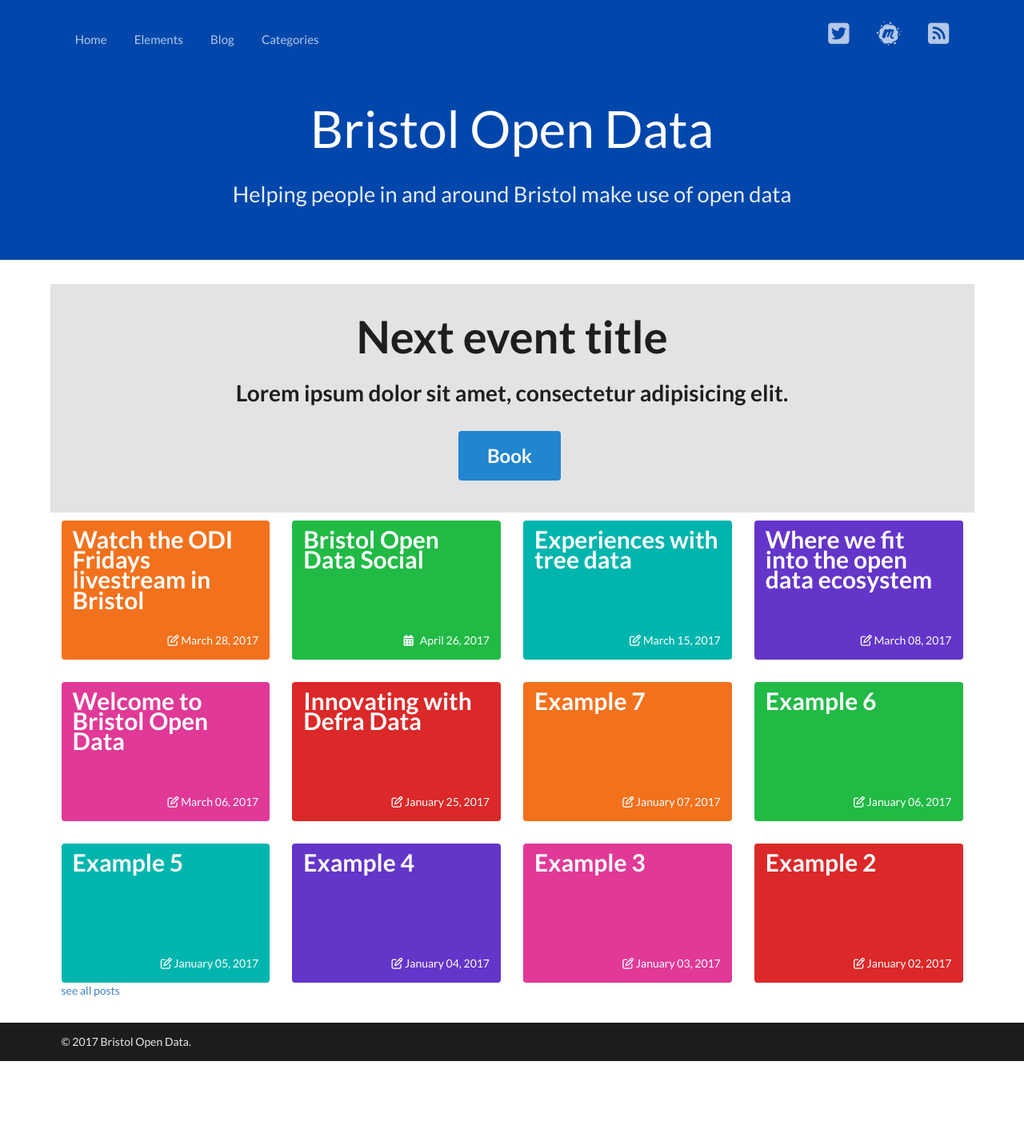
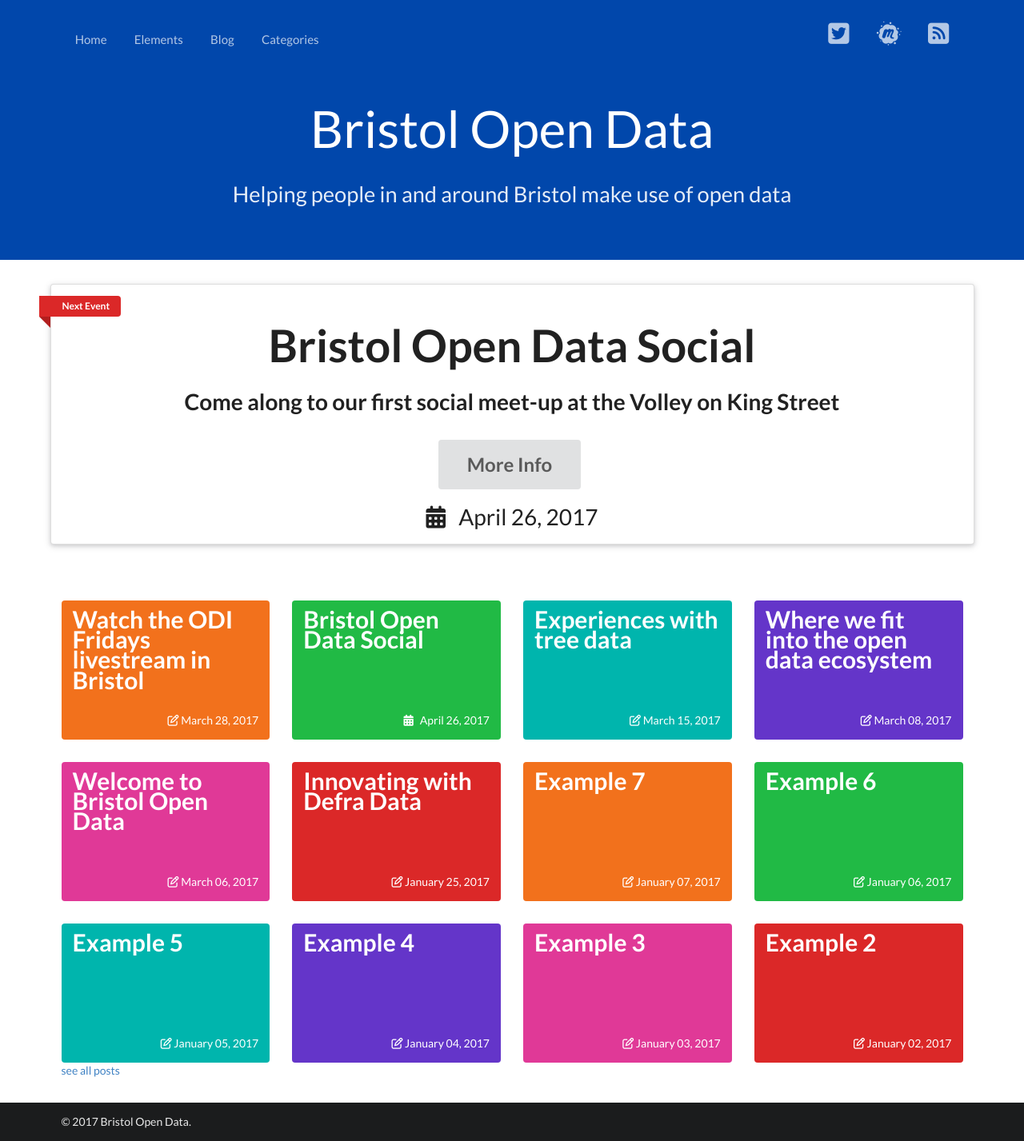
Before and after one commit to BristolOpenData/BristolOpenData.github.io, a Jekyll site: the page built from index.md, in a window 1280 px wide. Shown: the whole page at 80% size. Built offline with Jekyll 4.4.1, drawn with Linux system fonts in a browser that asks for light colours; nearby versions of some CDN libraries; before the commit the page ends 1327 px from its top, so only the background shows below that.

Commit message:
Next Event (hero space)

```diff
--- a/_includes/hero.html
+++ b/_includes/hero.html
@@ -1,7 +1,24 @@
-<div id="hero" class="row center aligned">
-    <div class="sixteen wide column">
-        <h3>Next event title</h3>
-        <p class="strapline"><strong>Lorem ipsum dolor sit amet, consectetur adipisicing elit.</strong></p>
-        <p><a href="mailto:someone@example.com" class="massive ui button blue">Book</a></p>
-    </div>
+<div id="hero" class="sixteen wide column">
+        {% for post in site.categories.events limit: 1 %}
+
+    <div class="ui raised segment" >
+            <a class="ui red ribbon label">Next Event</a>
+            <div class="ui center aligned container">
+                <h3>{{post.title}}</h3>
+
+                <p class="strapline"><strong>{{post.event_subtitle}}</strong></p>
+
+                {% if post.event_url %}
+                <p><a href="{{post.event_url}}" class="massive ui button bristol-blue">Book</a></p>
+                {% else %}
+                <p><a href="{{post.url}}" class="massive ui button">More Info</a></p>
+                {% endif %}
+
+                <p style="font-size: 2em;">
+                    <i class="fa fa-calendar" aria-hidden="true"></i> &nbsp;
+                    {{post.event_date | date: '%B %d, %Y'}}</p>
+                {% endfor %}
+            </div>
+
+        </div>
 </div><!-- /#hero -->
--- a/_layouts/post.html
+++ b/_layouts/post.html
@@ -21,7 +21,7 @@
 
                                 {% if page.tags.size > 0 %}
                                     Tag{% if page.tags.size > 1 %}s{% endif %}:
-                                    {% for tag in page.tags | sort %}
+                                    {% for tag in page.tags %}
                                         <span class="ui tag label">{{ tag }}</span>
                                     {% endfor %}
                                 {% endif %}
--- a/_posts/2017-03-26-bristol-open-data-meetup.md
+++ b/_posts/2017-03-26-bristol-open-data-meetup.md
@@ -3,8 +3,10 @@ title: Bristol Open Data Social
 layout: event
 excerpt: Our first meetup is a social at the Royal Navy Volunteer pub
 type: event
-event_date:   2017-04-26 18:30:00
-meetup_url: https://www.meetup.com/Bristol_Open_Data/XXXXXX
+event_date: 2017-04-26 18:30:00
+event_image: /event-photos/frnv.jpg
+event_subtitle: Come along to our first social meet-up at the Volley on King Street
+event_url:
 author: JW
 categories:
     - events
@@ -15,6 +17,4 @@ tags:
 
 ---
 
-Intro about the event
-
-Link to the event
+Fusce elementum erat vitae imperdiet convallis. Aenean id tempor nulla, quis bibendum est. Duis consectetur viverra dolor vel auctor. Quisque aliquet tempus convallis. Proin vulputate, lectus ut faucibus gravida, odio libero vulputate nunc, et egestas ligula leo sollicitudin nulla. Praesent ante metus, iaculis ac sem quis, ultrices placerat purus. Integer non dui non diam eleifend commodo nec nec velit. Phasellus vehicula semper laoreet. Sed sapien ex, congue vel semper vel, venenatis in velit. Sed imperdiet semper sem sit amet blandit. Ut nulla lorem, mattis nec euismod ac, venenatis at erat. Pellentesque et cursus justo, in pretium velit. Ut commodo vel metus eu ornare. Donec aliquet ante eu ultricies pulvinar.
--- a/assets/css/site.css
+++ b/assets/css/site.css
@@ -73,9 +73,6 @@
   margin-bottom: 30px;
 }
 
-#main .row {
-  margin: 10px 0;
-}
 
 #main .row .column .tile {
   background-color: #e3e3e3;
@@ -146,9 +143,8 @@
 }
 
 #hero {
-  margin-bottom: 50px;
-  background-color: #e3e3e3;
-  padding: 30px 0 40px;
+  margin-bottom: 30px;
+  padding: 10px 0 40px;
 }
 
 #hero h3 {
```
Also changed, not shown: assets/images/event-photos/frnv.jpg (added), 1 other file.
